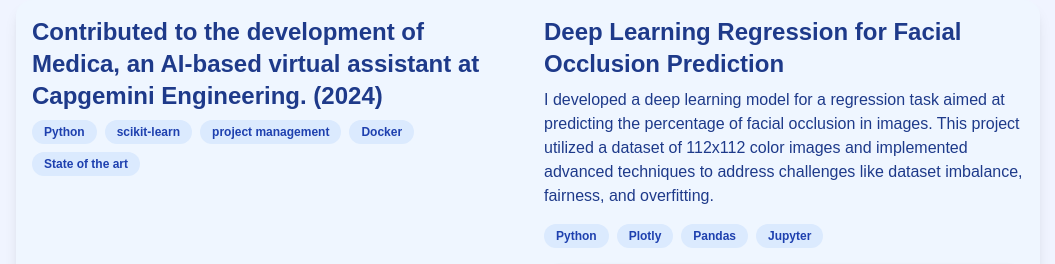
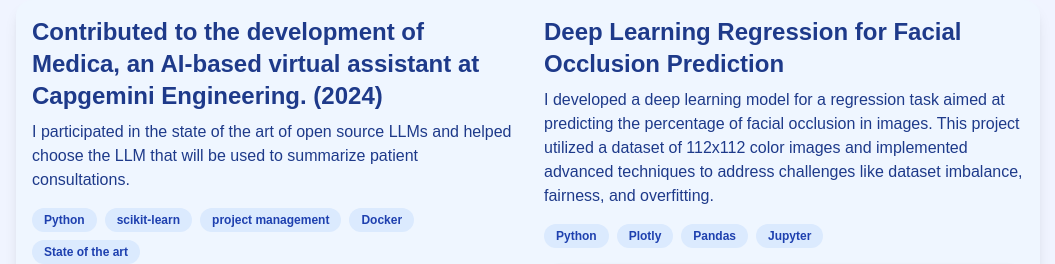
Before and after one commit to domoesiea/portfolio_project, a Next.js app: page / in a window 1280 px wide. Shown: the top 264 px of the page, without its empty margins (112-1167 px from the left). Built offline with nearby package versions, Linux system fonts and the light colour scheme.

Commit message:
I commit

```diff
--- a/pages/index.tsx
+++ b/pages/index.tsx
@@ -22,7 +22,9 @@ export default function ProjectGallery() {
       {/* Projet 1 */}
       <MotionDiv initial={{ opacity: 0, y: 20 }} animate={{ opacity: 1, y: 0 }}>
         <h1 className="text-2xl font-bold mb-2">Contributed to the development of Medica, an AI-based virtual assistant at Capgemini Engineering. (2024)</h1>
-
+        <p className="text-muted-foreground mb-4">
+        I participated in the state of the art of open source LLMs and helped choose the LLM that will be used to summarize patient consultations.
+        </p>
         <div className="flex flex-wrap gap-2 mb-4">
           <Badge className="bg-blue-100 text-blue-800">Python</Badge>
           <Badge className="bg-blue-100 text-blue-800">scikit-learn</Badge>
```
